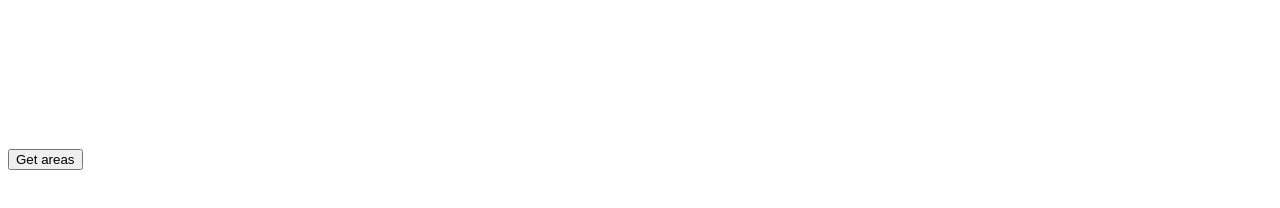
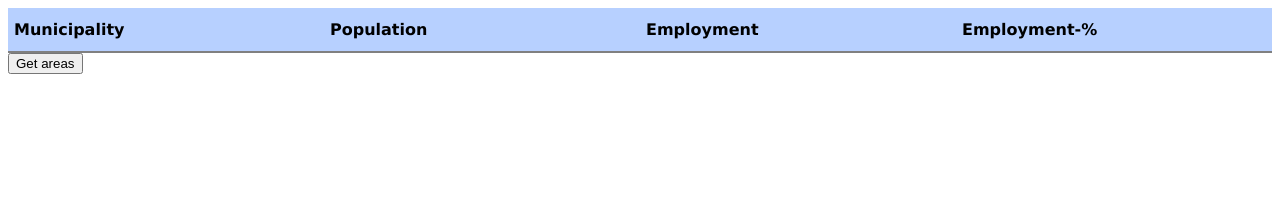
Before and after one commit to JFors-LUT/web-programming-week3, a website built with Parcel: page index.html in a window 1280 px wide. Built offline with nearby package versions, Linux system fonts and the light colour scheme.

Commit message:
div_kikkailu

```diff
--- a/index.html
+++ b/index.html
@@ -10,17 +10,7 @@
 
 <body>
 
-	<div class="center">
-		<table id="alue">
-			<h1>
-				<thead>
-				</thead>
-			</h1>
-		<tbody class="body">
-			<tr></tr>
-		</tbody>
-		</table>
-	</div>
+
 </body>
 
 </html>
--- a/src/index.js
+++ b/src/index.js
@@ -1,12 +1,46 @@
 //import "./styles.css";
 
-const alueTable = document.getElementById("alue");
+//const alueTable = document.getElementById("alue");
+
+//let divider = document.createElement("div");
+//divider.className = "center";
+
+
+let alueTable = document.createElement("table");
+alueTable.id = "alue";
+//divider.innerHTML = alueTable;
+
+//let header1 = document.createElement("h1");
+//alueTable.innerHTML = header1
+
+//let thead1 = document.createElement("thead");
+//header1.innerHTML = thead1;
+
+document.body.appendChild(alueTable);
 
 let getAlueButton = document.createElement("button");
 getAlueButton.innerHTML = "Get areas";
 document.body.appendChild(getAlueButton);
 
 getAlueButton.addEventListener("click", getAlueData);
+
+let thead = document.createElement("thead")
+let th1 = document.createElement("th");
+let th2 = document.createElement("th");
+let th3 = document.createElement("th");
+let th4 = document.createElement("th");
+
+th1.innerText = 'Municipality';
+th2.innerText = 'Population';
+th3.innerText = 'Employment';
+th4.innerText = 'Employment-%';
+
+thead.appendChild(th1);
+thead.appendChild(th2);
+thead.appendChild(th3);
+thead.appendChild(th4);
+
+alueTable.appendChild(thead);
 
 async function getAlueData() {
 
@@ -19,7 +53,7 @@ async function getAlueData() {
   const tyoPromise = await fetch(tyoUrl)
   const tyoJSON = await tyoPromise.json()
 
-  let thead = document.createElement("thead")
+  /*let thead = document.createElement("thead")
   let th1 = document.createElement("th");
   let th2 = document.createElement("th");
   let th3 = document.createElement("th");
@@ -35,7 +69,7 @@ async function getAlueData() {
   thead.appendChild(th3);
   thead.appendChild(th4);
 
-  alueTable.appendChild(thead);
+  alueTable.appendChild(thead);*/
 
   Object.keys(alueJSON.dataset.dimension.Alue.category.label).forEach(key => {
     let tr = document.createElement("tr")
@@ -105,3 +139,16 @@ async function getAlueData() {
     ID = ID+1;
   });
 }
+
+
+/*<!--<div class="center">
+<table id="alue">
+  <h1>
+    <thead>
+    </thead>
+  </h1>
+<tbody class="body">
+  <tr></tr>
+</tbody>
+</table>
+</div>-->*/
```
Also changed, not shown: 1 other file.
